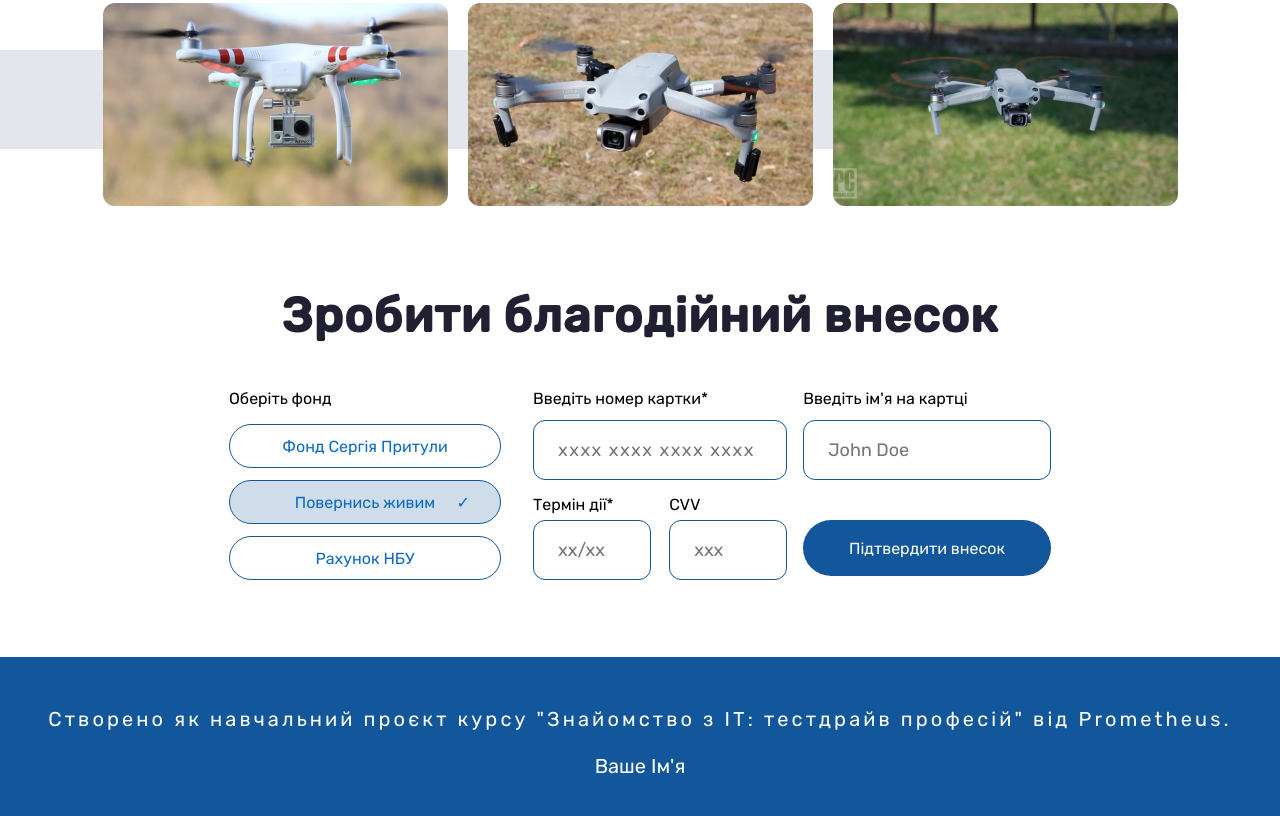
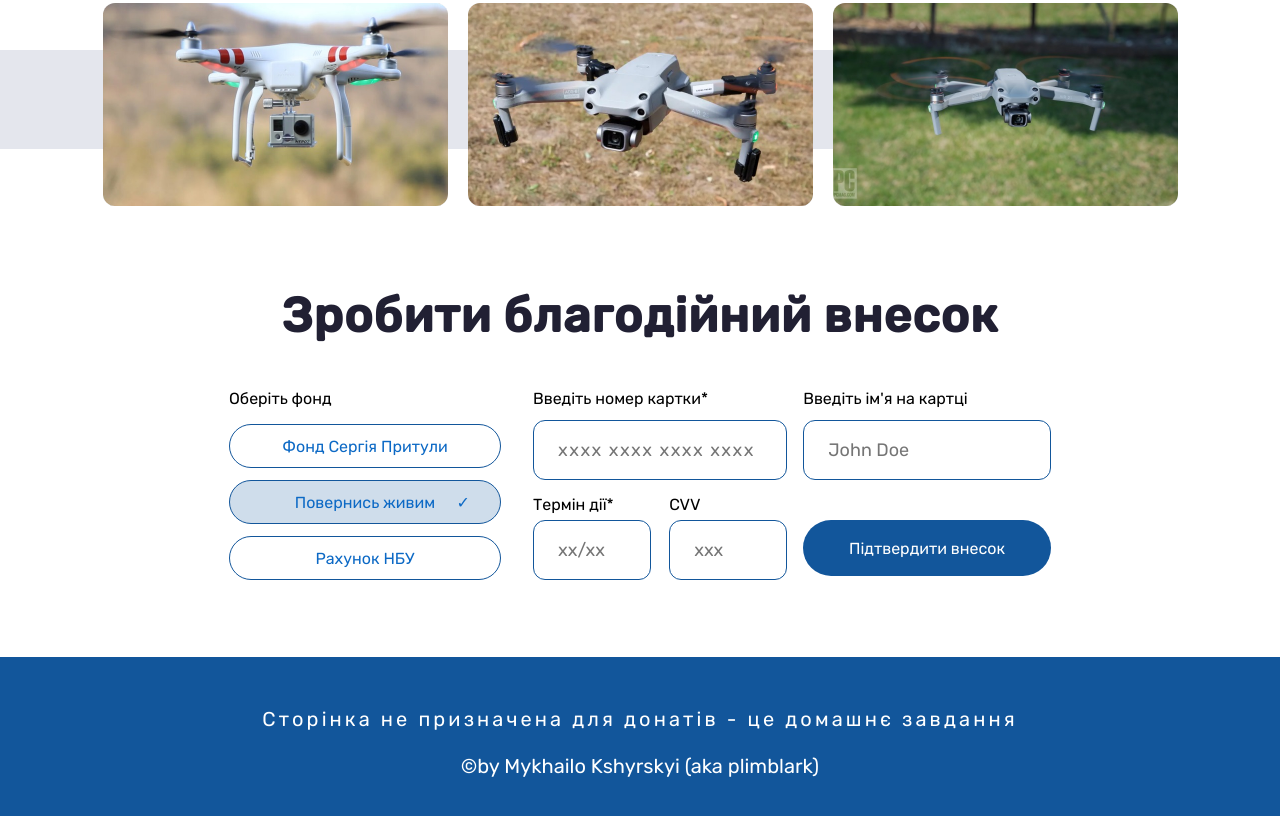
Before and after one commit to mky23/my-army-of-drones-website, a plain HTML site: page index.html in a window 1280 px wide. Shown: the part 863-1679 px from the top of the page. Drawn offline with Linux system fonts and the light colour scheme.

Commit message:
Add files via upload
main page

```diff
--- a/index.html
+++ b/index.html
@@ -82,8 +82,8 @@
             </div>
         </section>
         <footer>
-            <p>Створено як навчальний проєкт курсу "Знайомство з ІТ: тестдрайв професій" від Prometheus.</p>
-            <p>Ваше Ім'я</p>
+            <p>Сторінка не призначена для донатів - це домашнє завдання</p>
+            <p>©by Mykhailo Kshyrskyi (aka plimblark)</p>
         </footer>
     </div>
 </body>
```
